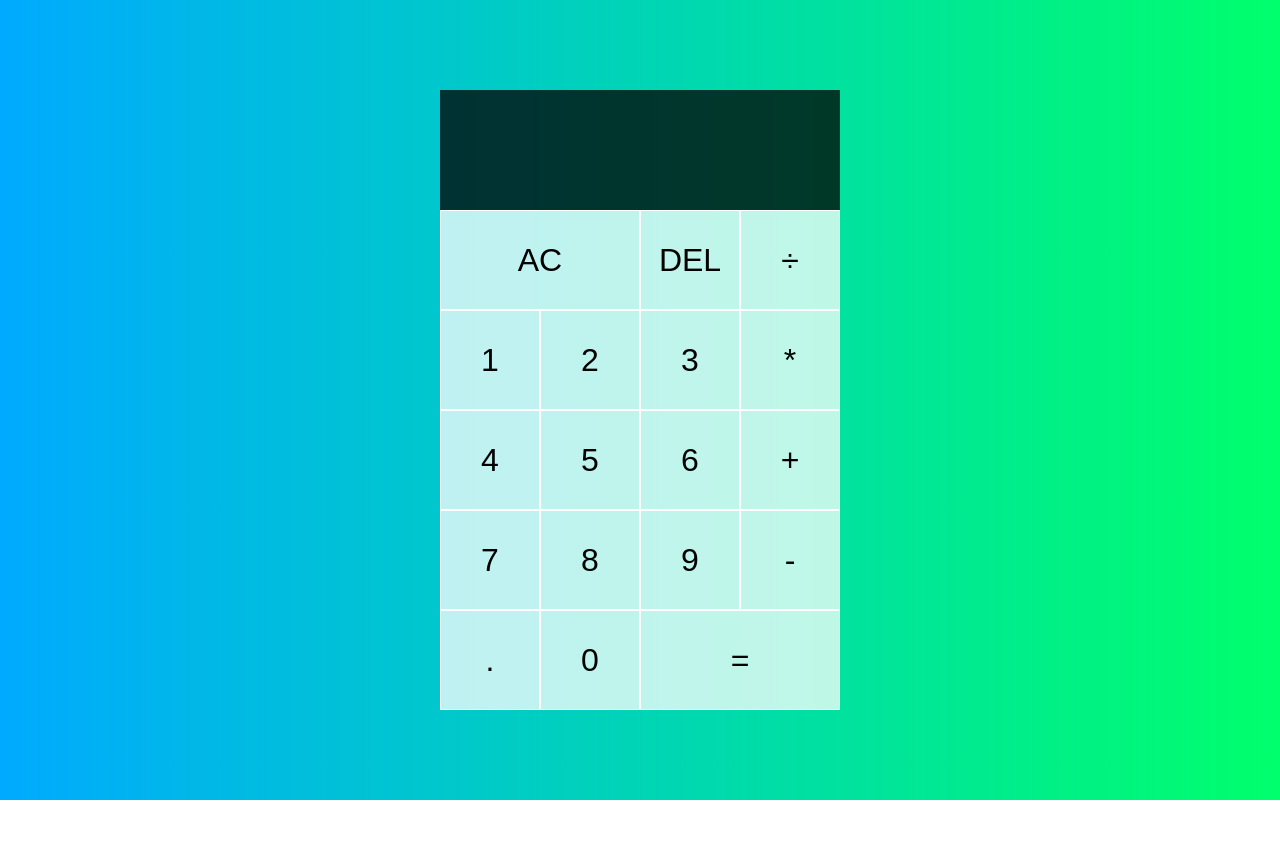
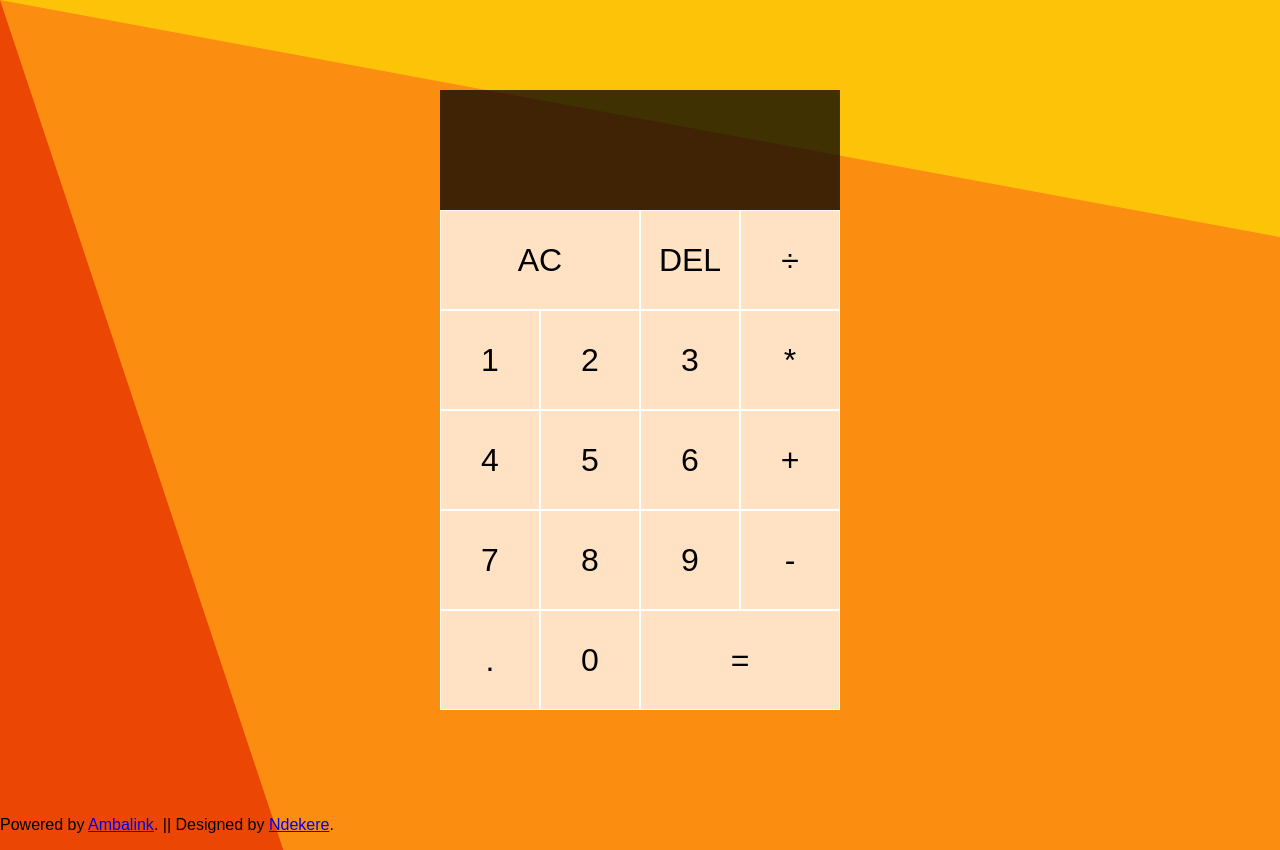
Before and after one commit to mz33kobe/calculator-js-basics, a plain HTML site: page index.html in a window 1280 px wide. Before the commit the page ends 800 px from the top, so only its background shows below. Drawn offline with Linux system fonts and the light colour scheme.

Commit message:
#RevisedEdition

```diff
--- a/index.html
+++ b/index.html
@@ -4,9 +4,16 @@
   <meta charset="UTF-8">
   <meta name="viewport" content="width=device-width, initial-scale=1.0">
   <meta http-equiv="X-UA-Compatible" content="ie=edge">
-  <title>Calculator</title>
+  <title>JS Basics - Calculator</title>
   <link href="styles.css" rel="stylesheet">
   <script src="script.js" defer></script>
+  <link rel="apple-touch-icon" sizes="180x180" href="img/apple-touch-icon.png">
+  <link rel="icon" type="image/png" sizes="32x32" href="img/favicon-32x32.png">
+  <link rel="icon" type="image/png" sizes="16x16" href="img/favicon-16x16.png">
+<link rel="manifest" href="img/site.webmanifest">
+<!--
+  print("Niaje Wasee!! Ndio hii ile project...")
+ -->
 </head>
 <body>
   <div class="calculator-grid">
@@ -34,4 +41,7 @@
     <button data-equals class="span-two">=</button>
   </div>
 </body>
+<footer>
+  <p>Powered by <a href="https://ambalink.tumblr.com/" rel="noopener noreferrer" target="_blank"><strong>Ambalink</strong></a>. || Designed by <a href="https://github.com/mz33kobe" rel="noopener noreferrer" target="_blank">Ndekere</a>.</p>
+</footer>
 </html>
--- a/styles.css
+++ b/styles.css
@@ -7,7 +7,7 @@
 body {
   padding: 0;
   margin: 0;
-  background: linear-gradient(to right, #00AAFF, #00FF6C);
+  background-image: url("img/muoto.png");
 }
 
 .calculator-grid {
```
Also changed, not shown: img/android-chrome-192x192.png (added), img/android-chrome-512x512.png (added), img/apple-touch-icon.png (added), img/bg.jpg (added), img/favicon-16x16.png (added), img/favicon-32x32.png (added), img/favicon.ico (added), img/muoto.jpg (added), img/muoto.png (added), img/site.webmanifest (added).
